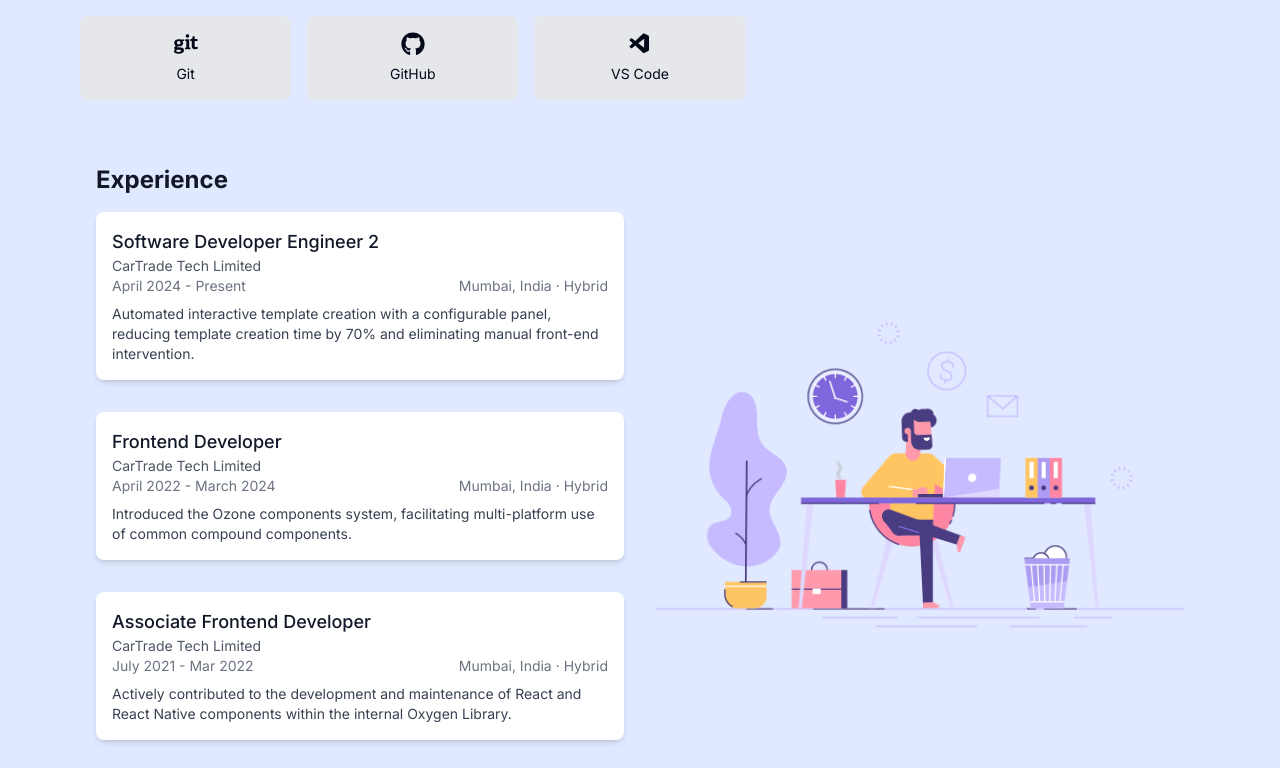
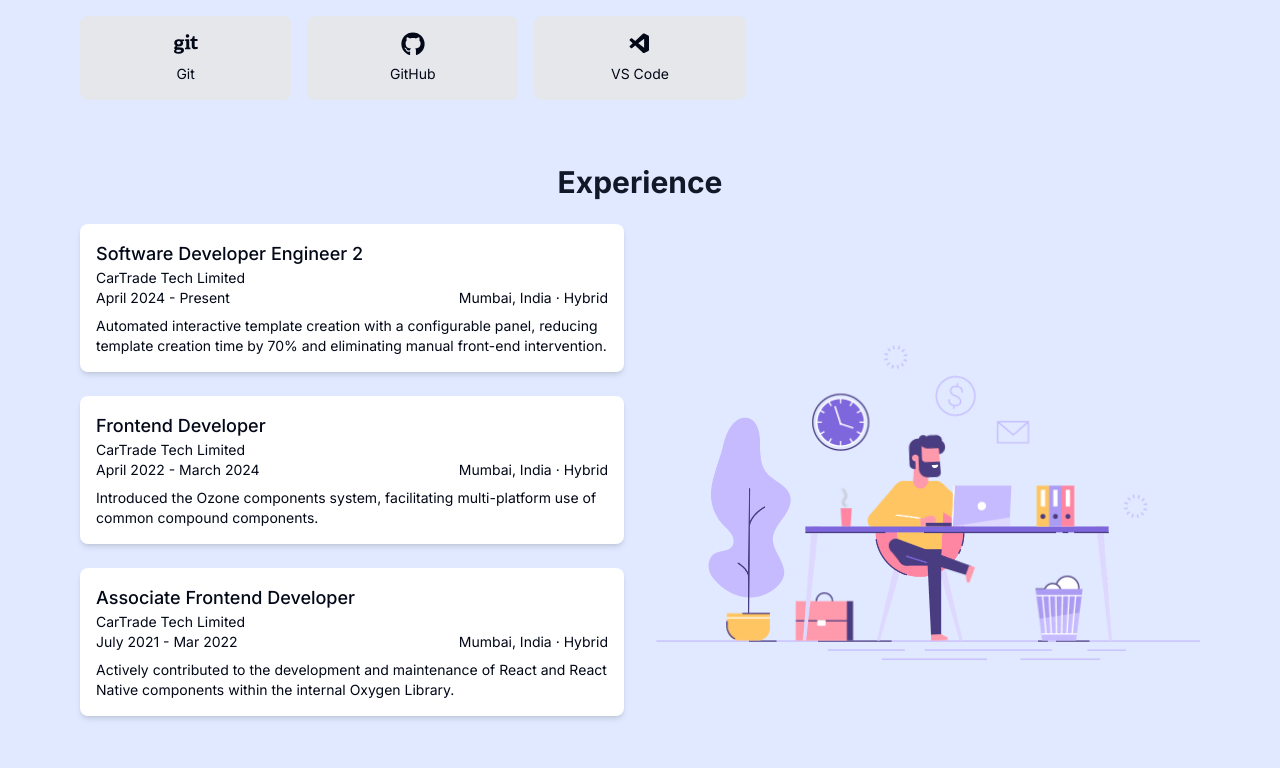
Before and after one commit to ajittupe2548/ajit-tupe-portfolio, a Next.js app: page / in a window 1280 px wide. Shown: the part 1292-2060 px from the top of the page. Built offline with nearby package versions, Linux system fonts and the light colour scheme.

Commit message:
Experience

```diff
--- a/src/components/Experience.tsx
+++ b/src/components/Experience.tsx
@@ -3,14 +3,7 @@
 import React from 'react';
 import studyIcon from '../data/work.json';
 import AnimationLottie from './LottieAnimation';
-
-interface TimelineItem {
-    title: string;
-    organization: string;
-    date: string;
-    location?: string;
-    description?: string;
-}
+import TimelineItem from './TimelineItem';
 
 const experienceItems: TimelineItem[] = [
     {
@@ -39,41 +32,14 @@ const experienceItems: TimelineItem[] = [
     },
 ];
 
-const TimelineItem: React.FC<{ item: TimelineItem }> = ({ item }) => (
-    <div className='mb-8 relative'>
-        <div className='p-4 bg-white dark:bg-gray-800 rounded-lg shadow-md'>
-            <h3 className='text-lg font-medium text-gray-900 dark:text-white'>
-                {item.title}
-            </h3>
-            <p className='text-sm text-gray-600 dark:text-gray-400'>
-                {item.organization}
-            </p>
-            <div className='flex justify-between text-sm text-gray-500 dark:text-gray-500'>
-                {item.date}
-                {item.location && (
-                    <p className='text-sm text-gray-500 dark:text-gray-500'>
-                        {item.location}
-                    </p>
-                )}
-            </div>
-
-            {item.description && (
-                <p className='mt-2 text-sm text-gray-700 dark:text-gray-300'>
-                    {item.description}
-                </p>
-            )}
-        </div>
-    </div>
-);
-
 const Timeline: React.FC = () => {
     return (
-        <div className='max-w-6xl mx-auto p-4 rounded-lg pt-16' id='experience'>
+        <div className='pt-16' id='experience'>
+            <h2 className='text-3xl font-bold text-gray-900 dark:text-white text-center mb-6'>
+                Experience
+            </h2>
             <div className='grid grid-cols-1 md:grid-cols-2 gap-8'>
-                <div>
-                    <h2 className='text-2xl font-bold mb-4 text-gray-900 dark:text-white'>
-                        Experience
-                    </h2>
+                <div className='flex flex-col gap-6'>
                     {experienceItems.map((item, index) => (
                         <TimelineItem key={index} item={item} />
                     ))}
--- /dev/null
+++ b/src/components/TimelineItem.tsx
@@ -0,0 +1,30 @@
+'use client';
+
+import React from 'react';
+
+interface TimelineItem {
+    title: string;
+    organization: string;
+    date: string;
+    location?: string;
+    description?: string;
+}
+
+const TimelineItem: React.FC<{ item: TimelineItem }> = ({ item }) => (
+    <div className='relative'>
+        <div className='p-4 bg-white dark:bg-gray-800 rounded-lg shadow-md'>
+            <h3 className='text-lg font-medium'>{item.title}</h3>
+            <p className='text-sm'>{item.organization}</p>
+            <div className='flex justify-between text-sm'>
+                {item.date}
+                {item.location && <p className='text-sm'>{item.location}</p>}
+            </div>
+
+            {item.description && (
+                <p className='mt-2 text-sm'>{item.description}</p>
+            )}
+        </div>
+    </div>
+);
+
+export default TimelineItem;
```
